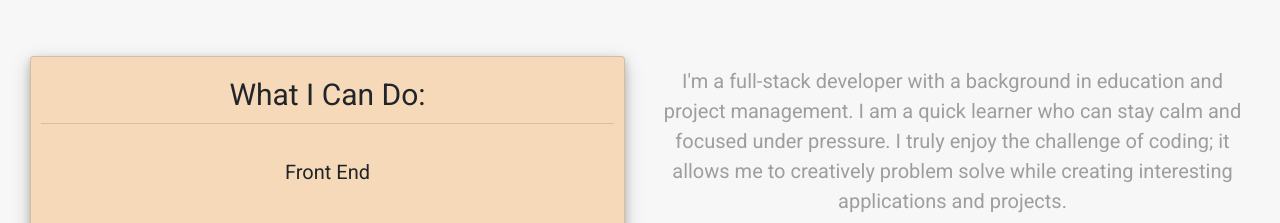
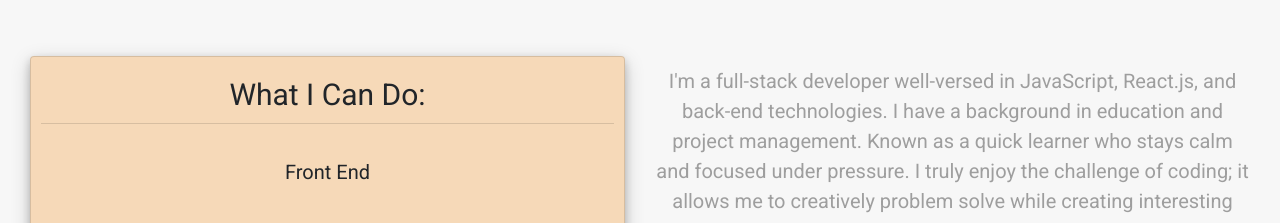
Before and after one commit to kimberlyj227/kimberlyj227.github.io, a React (Create React App) app: page / in a window 1280 px wide. Shown: the part 729-952 px from the top of the page. Built offline with nearby package versions, Linux system fonts and the light colour scheme; the HTML template or start-up script is replaced by a standard one.

Commit message:
updating about

```diff
--- a/package.json
+++ b/package.json
@@ -2,6 +2,7 @@
   "name": "portfolio",
   "version": "0.1.0",
   "private": true,
+  "homepage": "https://kimberlyj227.github.io",
   "dependencies": {
     "@testing-library/jest-dom": "^4.2.4",
     "@testing-library/react": "^9.3.2",
@@ -26,7 +27,9 @@
     "start": "react-scripts start",
     "build": "react-scripts build",
     "test": "react-scripts test",
-    "eject": "react-scripts eject"
+    "eject": "react-scripts eject",
+    "predeploy": "npm run build",
+    "deploy": "gh-pages -d build"
   },
   "eslintConfig": {
     "extends": "react-app"
--- a/src/components/About.js
+++ b/src/components/About.js
@@ -19,7 +19,7 @@ const About = () => {
             <SkillsCard/>
           </Col>
           <Col id="facts" >
-            <p>I'm a full-stack developer with a background in education and project management. I am a quick learner who can stay calm and focused under pressure. I truly enjoy the challenge of coding; it allows me to creatively problem solve while creating interesting applications and projects.</p>
+            <p>I'm a full-stack developer well-versed in JavaScript, React.js, and back-end technologies. I have a background in education and project management. Known as a quick learner who stays calm and focused under pressure. I truly enjoy the challenge of coding; it allows me to creatively problem solve while creating interesting applications and projects.</p>
             <hr/>
             <h5>Fun Facts About Me:</h5>
             <p >
```
